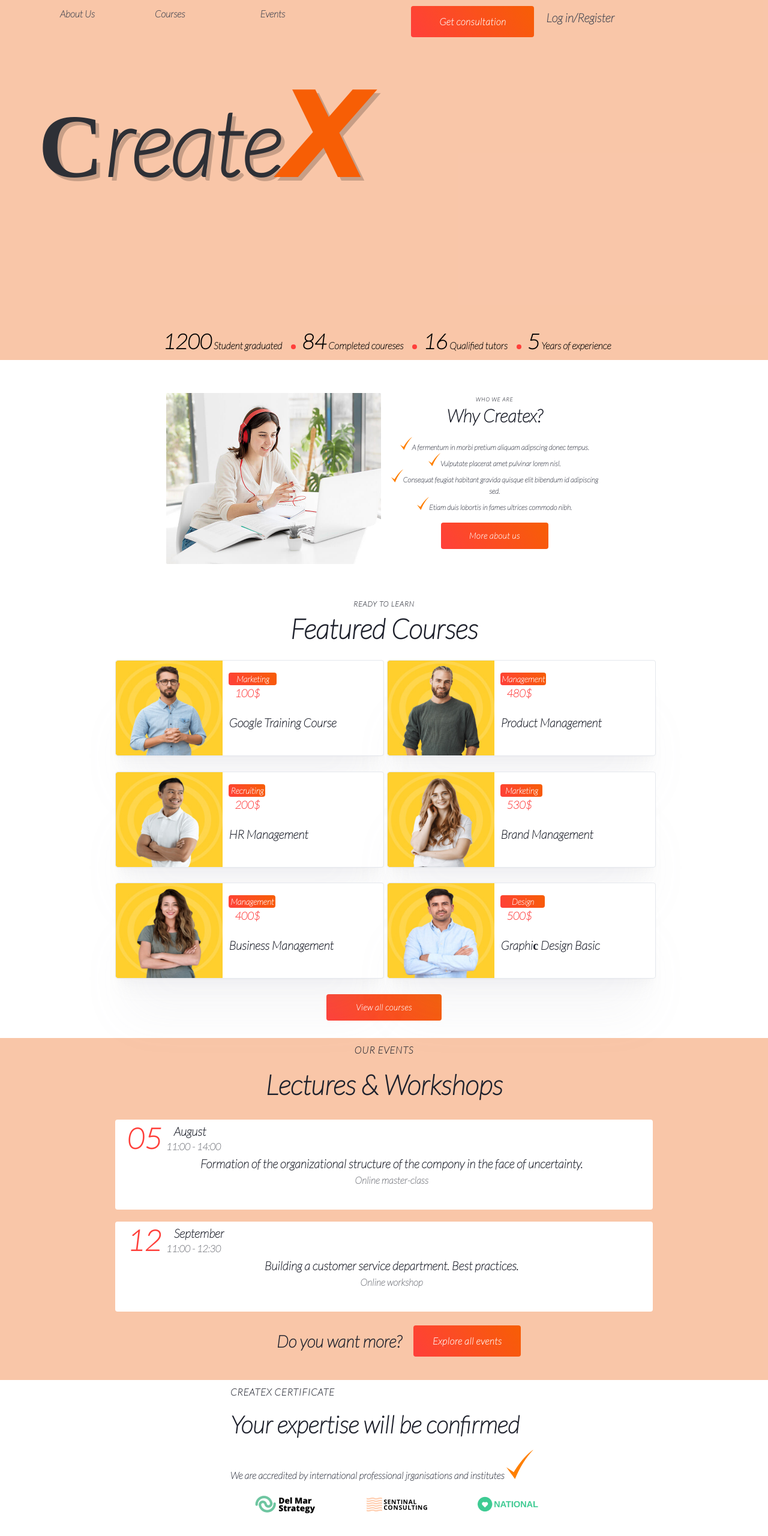
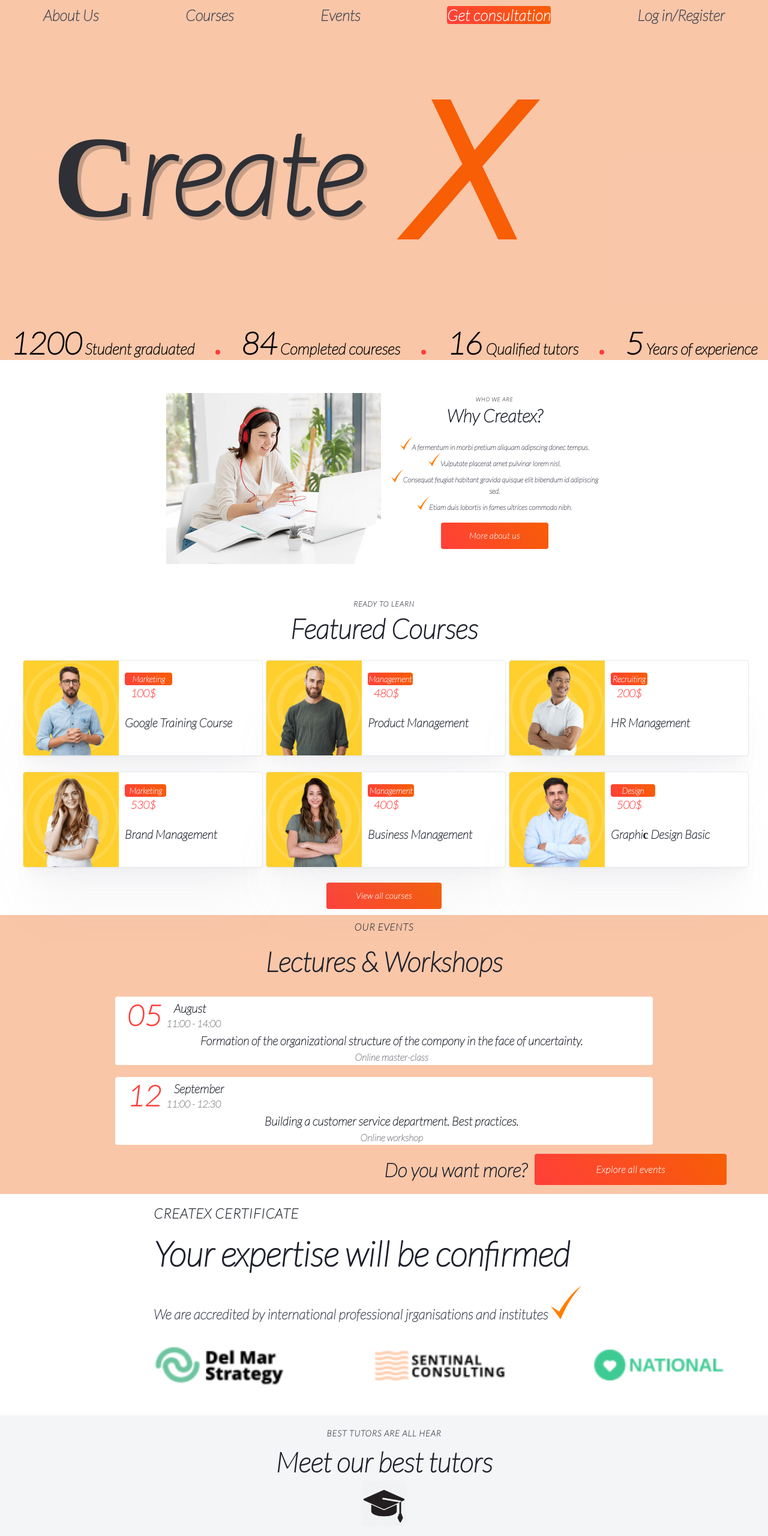
Before and after one commit to mariegorova/Project_FD1, a plain HTML site: page index.html in a window 1280 px wide. Shown: the top 2560 px of the page at 60% size. Drawn offline with Linux system fonts and the light colour scheme; a web font is replaced by a local one.

Commit message:
Some changes

```diff
--- a/index.html
+++ b/index.html
@@ -18,27 +18,28 @@
     <header>
         <div class="header_box">
 
-            <div class="box1">
-                <div class="little_box1"><a href="about_us.html">About Us</a></div>
-                <div class="little_box2"><a href="courses.html">Courses</a></div>
-                <div class="little_box3"><a href="/events.html">Events</a></div>
+            <div class="navbar">
+                <div><a class="nav_link" href="about_us.html">About Us</a></div>
+                <div><a class="nav_link" href="courses.html">Courses</a></div>
+                <div><a class="nav_link" href="events.html">Events</a></div>
                 <div class="consultation"><a href="" style="color: white;">Get consultation</a></div>
-                <div class="account"><a href="">Log in/Register</a></div>
+                <div><a class="nav_link" href="">Log in/Register</a></div>
             </div>
             <div class="headline">
-                Сreate <div class="another_one">X</div>
+                <div class="logo_label">Сreate</div>
+                <div class="another_one">X</div>
             </div>
             <div class="statistics">
-                <div class="statistics_little"><span style="font-weight: bold; font-size: 35px;">1200</span> Student
+                <div class="statistics_little"><span class="statistics_number">1200</span> Student
                     graduated</div>
                 <div class="circle"></div>
-                <div class="statistics_little"><span style="font-weight: bold; font-size: 35px;">84</span> Completed
+                <div class="statistics_little"><span class="statistics_number">84</span> Completed
                     coureses</div>
                 <div class="circle"></div>
-                <div class="statistics_little"><span style="font-weight: bold; font-size: 35px;">16</span> Qualified
+                <div class="statistics_little"><span class="statistics_number">16</span> Qualified
                     tutors</div>
                 <div class="circle"></div>
-                <div class="statistics_little"><span style="font-weight: bold; font-size: 35px;">5</span> Years of
+                <div class="statistics_little"><span class="statistics_number">5</span> Years of
                     experience</div>
             </div>
 
@@ -73,8 +74,7 @@
                 <div class="feature">Featured Courses</div>
             </div>
 
-
-            <div class="horisontal">
+            <div class="mentor_grid">
                     <div class="little_card">
                         <div class="teacher_photo">
                             <img src="/images/index/mentor_1.png" width="100%" height="100%">
@@ -95,9 +95,7 @@
                             <div class="price">480$</div>
                         </div>
                     </div>
-            </div>
 
-            <div style="display: flex; justify-content: center;">
                     <div class="little_card">
                         <div class="teacher_photo">
                             <img src="/images/index/mentor_3.png" width="100%" height="100%">
@@ -118,9 +116,7 @@
                             <div class="price">530$</div>
                         </div>
                     </div>
-            </div>
 
-            <div style="display: flex; justify-content: center;">
                     <div class="little_card">
                         <div class="teacher_photo">
                             <img src="/images/index/mentor_5.png" width="100%" height="100%">
@@ -189,9 +185,7 @@
                     </div>
 
                 </div>
-
-
-
+            </div>
                             <div class="view_all">
                     <div class="want_more">
                         Do you want more?
@@ -200,14 +194,9 @@
 
                     </div>
                 </div>
-
-
-
-            </div>
         </div>
 
         <div class="about_certificate">
-            <div class="ab_cert">
                 <div class="cert">Createx certificate</div>
                 <div class="expertise">Your expertise will be confirmed </div>
                 <div class="some_information">We are accredited by international professional jrganisations and
@@ -215,10 +204,9 @@
                     <img src="/images/trust.png" width="5%">
 
                     <div class="logo">
-                        <div class="logo_first"><img src="/images/index/logo_del_mar_strategy.png" width="100%"></div>
-                        <div class="logo_second"><img src="/images/index/logo_sentinal_consulting.png" width="100%"></div>
-                        <div class="logo_third"><img src="/images/index/logo_national_health.png" width="100%"></div>
-                    </div>
+                        <div class="logo_label"><img src="/images/index/logo_del_mar_strategy.png" width="100%"></div>
+                        <div class="logo_label"><img src="/images/index/logo_sentinal_consulting.png" width="100%"></div>
+                        <div class="logo_label"><img src="/images/index/logo_national_health.png" width="100%"></div>
                     </div>
                 </div>
         </div>
@@ -350,18 +338,10 @@
     <footer>
 
         <div class="footer">
-
+            <div style="display: flex; flex-direction: row;">
                 <div class="about_school">Createx Online School is a leader in online studying. We have lots of courses
                     and programs from the main market experts. We provide relevant approaches to online learning,
                     internships and employment in the largest companies in the country.
-                <div class="socials">
-                    <div class="linked"><a href=""><img src="/images/index/social_linkedIn.png"></a></div>
-                    <div class="instagram"><a href=""><img src="/images/index/social_instagram.png"></a></div>
-                    <div class="telegram"><a href=""><img src="/images/index/social_telegram.png"></a></div>
-                    <div class="tube"><a href=""><img src="/images/index/social_youTube.png"></a></div>
-                    <div class="twitter"><a href=""><img src="/images/index/social_twitter.png"></a></div>
-                    <div class="facebook"><a href=""></a><img src="/images/index/social_facebook.png"></a></div>
-                </div>
                 </div>
                 <div class="links">
 
@@ -374,7 +354,15 @@
                     <div class="email">hello@createx.com<img src="/images/trust.png" width="5%"></div>
 
                 </div>
-
+            </div>
+            <div class="socials">
+                <div class="linked"><a href=""><img src="/images/index/social_linkedIn.png"></a></div>
+                <div class="instagram"><a href=""><img src="/images/index/social_instagram.png"></a></div>
+                <div class="telegram"><a href=""><img src="/images/index/social_telegram.png"></a></div>
+                <div class="tube"><a href=""><img src="/images/index/social_youTube.png"></a></div>
+                <div class="twitter"><a href=""><img src="/images/index/social_twitter.png"></a></div>
+                <div class="facebook"><a href=""></a><img src="/images/index/social_facebook.png"></a></div>
+            </div>
 
 
         </div>
--- a/styles/index.css
+++ b/styles/index.css
@@ -6,129 +6,68 @@ body {
   width: 100%;
   height: 600px;
   background-color: rgba(243, 141, 83, 0.5);
+  display: flex;
+  flex-direction: column;
+  justify-content: space-between;
+   align-items: center;
 }
 
-.box1 {
+.navbar {
   padding-top: 10px;
-  width: 80%;
+  width: 100%;
   height: 26px;
   display: flex;
   flex-direction: row;
   align-items: flex-start;
+  justify-content: space-around;
 }
 
 .headline {
+  display: flex;
+  align-items: center;
+  justify-content: center;
+  width: 100%;
+}
+
+.logo_label {
   font-family: "Lato";
   font-style: normal;
   font-weight: 900;
-  font-size: 150px;
-  line-height: 160%;
   color: #2e3036;
-  margin-left: 5%;
-  margin-top: 70px;
-
   text-shadow: 6px 6px 0px rgba(0, 0, 0, 0.2);
+  width: 50%;
+  text-align-last: right;
+  font-size: 15vw;
 }
 
 .another_one {
-  font-family: "Lato";
-  font-style: normal;
-  font-weight: 800;
-  font-size: 200px;
+  font-size: 25vw;
   color: #f75e05;
   display: inline;
-  margin-left: -30px;
   font-style: italic;
   font-family: "Lucida Sans", "Lucida Sans Regular", "Lucida Grande",
     "Lucida Sans Unicode", Geneva, Verdana, sans-serif;
+  width: 50%;
 }
 
-.little_box1 {
-  flex: none;
-  order: 0;
-  align-self: flex-start;
-  flex-grow: 0;
-  margin: 0px 60px;
-  margin-left: 100px;
+.nav_link {
   font-family: "Lato";
   font-style: normal;
   font-weight: 700;
-  font-size: 16px;
-  line-height: 160%;
   color: #424551;
+  font-size: 2vw;
 }
 
-.little_box2 {
-  flex: none;
-  order: 0;
-  align-self: flex-start;
-  flex-grow: 1;
-  margin: 0px 40px;
+.consultation {
+  text-align: center;
   font-family: "Lato";
   font-style: normal;
   font-weight: 700;
-  font-size: 16px;
-  line-height: 160%;
-  color: #424551;
-}
-
-.little_box3 {
-  flex: none;
-  order: 0;
-  align-self: flex-start;
-  flex-grow: 2;
-  margin: 0px 40px;
-  font-family: "Lato";
-  font-style: normal;
-  font-weight: 700;
-  font-size: 16px;
-  line-height: 160%;
-  color: #424551;
-}
-
-.little_box5 {
-  flex: none;
-  order: 0;
-  align-self: flex-start;
-  flex-grow: 3;
-  margin: 0px 40px;
-  font-family: "Lato";
-  font-style: normal;
-  font-weight: 700;
-  font-size: 16px;
-  line-height: 160%;
-  color: #424551;
-}
-
-.consultation {
-  width: 20%;
-  text-align: center;
-  flex: none;
-  order: 1;
-  flex-grow: 0;
-  font-family: "Lato";
-  font-style: normal;
-  font-weight: 700;
-  font-size: 16px;
-  line-height: 52px;
   letter-spacing: 0.5px;
   background: linear-gradient(55.95deg, #ff3f3a 0%, #f75e05 100%);
   border-radius: 4px;
   color: #ffffff;
-  margin: 0px 80px;
-}
-
-.account {
-  flex: none;
-  order: 1;
-  flex-grow: 0;
-  font-family: "Lato";
-  font-style: normal;
-  font-weight: bold;
-  font-size: 20px;
-  line-height: 190%;
-  color: #424551;
-  margin-left: -60px;
+  font-size: 2vw;
 }
 
 a {
@@ -144,33 +83,32 @@ a:hover {
 
 .statistics {
   display: flex;
-  justify-content: center;
+  justify-content: space-around;
   text-align: center;
   width: 100%;
   height: 60px;
-  margin-top: 190px;
   align-items: baseline;
 }
 
 .statistics_little {
-  height: 26px;
   font-family: "Lato";
   font-style: normal;
   font-weight: 700;
-  font-size: 16px;
   color: black;
-  margin-left: 10px;
+  font-size: 2vw;
+}
+
+.statistics_number {
+  font-weight: bold;
+  font-size: 4vw;
 }
 
 .circle {
   width: 8px;
   height: 8px;
-
   top: 10px;
-
   background: #ff3f3a;
   border-radius: 50%;
-  margin-left: 15px;
 }
 
 .first_main_block {
@@ -306,12 +244,15 @@ ul {
 }
 
 .main_courses {
-  height: 740px;
+  height: fit-content;
   width: 100%;
+  margin-bottom: 10px;
 }
 
-.horisontal {
+.mentor_grid {
   display: flex;
+  flex-direction: row;
+  flex-wrap: wrap;
   justify-content: center;
 }
 
@@ -326,10 +267,9 @@ ul {
     0px 12px 10px -6px rgba(154, 156, 165, 0.04),
     0px 4px 4px -4px rgba(30, 33, 44, 0.03);
   border-radius: 4px;
-  width: 35%;
   height: 160px;
   align-items: center;
-
+  width: 400px;
   margin-bottom: 2%;
   margin-left: 5px;
   display: flex;
@@ -421,7 +361,7 @@ ul {
 
 .workshops {
   width: 100%;
-  height: 570px;
+  height: fit-content;
   background-color: rgba(243, 141, 83, 0.5);
 }
 
@@ -467,7 +407,7 @@ ul {
 
 .event_list {
   width: 70%;
-  height: 150px;
+  height: fit-content;
 
   background: #ffffff;
   border-radius: 4px;
@@ -572,28 +512,19 @@ ul {
   display: flex;
   flex-direction: row;
   align-items: center;
-
-  width: 40%;
-  height: 52px;
-  margin: auto;
-  margin-top: 60px;
+  width: 50%;
+  padding: 15px 0;
+  margin-left: auto;
+  margin-right: 0;
 }
 
 .want_more {
   font-family: "Lato";
   font-style: normal;
   font-weight: 700;
-  font-size: 28px;
-  line-height: 150%;
-
-  display: flex;
-  align-items: center;
-
+  font-size: 2.5vw;
   color: #1e212c;
-
-  flex: none;
-  order: 0;
-  flex-grow: 0;
+  margin-right: 1vw;
 }
 
 .explore {
@@ -602,59 +533,35 @@ ul {
 
   background: linear-gradient(55.95deg, #ff3f3a 0%, #f75e05 100%);
   border-radius: 4px;
-
-  flex: none;
-  order: 1;
-  flex-grow: 0;
-  margin: 0px 20px;
-
-  text-align: center;
   font-family: "Lato";
   font-style: normal;
   font-weight: 700;
   font-size: 16px;
   line-height: 52px;
-
   align-items: center;
   text-align: center;
   letter-spacing: 0.5px;
-
   color: #ffffff;
-
-  flex: none;
-  order: 0;
-  flex-grow: 0;
 }
 
 .about_certificate {
   background-color: white;
-  width: 100%;
-  height: 280px;
-}
-
-.ab_cert {
+  width: 80%;
+  height: fit-content;
+  margin: 10px 0;
   display: flex;
   flex-direction: column;
-  align-items: flex-start;
-  width: 70%;
-  margin-left: 30%;
+  padding-left: 20%;
 }
 
 .cert {
   font-family: "Lato";
   font-style: normal;
   font-weight: 700;
-  font-size: 16px;
-  line-height: 150%;
-
+  font-size: 1.8vw;
   letter-spacing: 1px;
   text-transform: uppercase;
-
   color: #1e212c;
-
-  flex: none;
-  order: 0;
-  flex-grow: 0;
   margin: 8px 0px;
 }
 
@@ -662,15 +569,9 @@ ul {
   font-family: "Lato";
   font-style: normal;
   font-weight: 900;
-  font-size: 40px;
+  font-size: 4.5vw;
   line-height: 130%;
-
-  align-items: center;
   color: #1e212c;
-
-  flex: none;
-  order: 1;
-  flex-grow: 0;
   margin: 8px 0px;
 }
 
@@ -678,12 +579,9 @@ ul {
   font-family: "Lato";
   font-style: normal;
   font-weight: 600;
-  font-size: 16px;
+  font-size: 1.8vw;
   line-height: 160%;
   color: #424551;
-  flex: none;
-  order: 2;
-  flex-grow: 0;
   margin: 8px 0px;
 }
 
@@ -693,25 +591,12 @@ ul {
   align-items: center;
 }
 
-.logo_first {
-  flex: none;
-  order: 0;
-  flex-grow: 0;
-  margin: 10px 40px;
+.logo_label {
+  margin: 1vw 5.5vw;
 }
 
-.logo_second {
-  flex: none;
-  order: 1;
-  flex-grow: 0;
-  margin: 10px 40px;
-}
-
-.logo_third {
-  flex: none;
-  order: 2;
-  flex-grow: 0;
-  margin: 10px 40px;
+.logo_label:first-of-type {
+  margin: 1vw 5.5vw 1vw 0;
 }
 
 .best_teachers {
@@ -802,8 +687,9 @@ ul {
 
 .feedback {
   width: 100%;
-  height: 700px;
+  height: fit-content;
   background-color: #f4f5f7;
+  padding-bottom: 20px;
 }
 
 .heading_feedback {
@@ -876,6 +762,7 @@ ul {
   flex-direction: column;
   align-items: flex-start;
   margin-left: 10px;
+  height: fit-content;
 }
 
 .review {
@@ -884,14 +771,9 @@ ul {
   font-weight: 600;
   font-size: 18px;
   line-height: 150%;
-
   color: #424551;
-
-  flex: none;
-  order: 0;
   align-self: center;
-  flex-grow: 0;
-  margin: 24px 0px;
+  padding: 24px 0px;
 }
 
 .user_profile {
@@ -917,8 +799,9 @@ ul {
 
 .form {
   width: 100%;
-  height: 275px;
+  height: fit-content;
   background-color: rgba(243, 141, 83, 0.5);
+  padding-bottom: 15px;
 }
 
 .not_miss {
@@ -1002,10 +885,13 @@ ul {
 
 .footer {
   width: 100%;
-  height: 220px;
+  height: fit-content;
   background: #1e212c;
   display: flex;
   align-items: center;
+  padding: 10px 0;
+  display: flex;
+  flex-direction: column;
 }
 
 .about_school {
@@ -1017,7 +903,7 @@ ul {
   color: #ffffff;
   width: 30%;
   opacity: 0.6;
-  padding-left: 20%;
+  width: 100%;
 }
 
 .socials {
@@ -1027,13 +913,6 @@ ul {
   padding: 0px;
   margin-top: 20px;
   margin-left: -15px;
-}
-
-.links {
-  display: flex;
-  flex-direction: row;
-  align-items: center;
-  padding: 0px;
 }
 
 .linked {
@@ -1088,14 +967,12 @@ ul {
   margin: 0px 20px;
 }
 
-
-
 .links {
   display: flex;
   flex-direction: column;
   align-items: flex-start;
   padding: 0px;
-  margin-left: 40px;
+  margin: 0 10%;
 }
 
 .contacts {
@@ -1110,7 +987,7 @@ ul {
   flex: none;
   order: 4;
   flex-grow: 0;
-  margin: 8px 0px;
+  margin: 10%;
 }
 
 .event {
@@ -1167,7 +1044,6 @@ ul {
   display: flex;
   flex-direction: column;
   align-items: center;
-  margin: 50px;
 }
 
 .number {
@@ -1182,7 +1058,6 @@ ul {
   flex: none;
   order: 1;
   flex-grow: 0;
-  margin: 0px 8px;
 }
 
 .email {
@@ -1197,5 +1072,4 @@ ul {
   flex: none;
   order: 1;
   flex-grow: 0;
-  margin: 0px 8px;
 }
```
Lines whose indentation alone changed are shown as unchanged.
